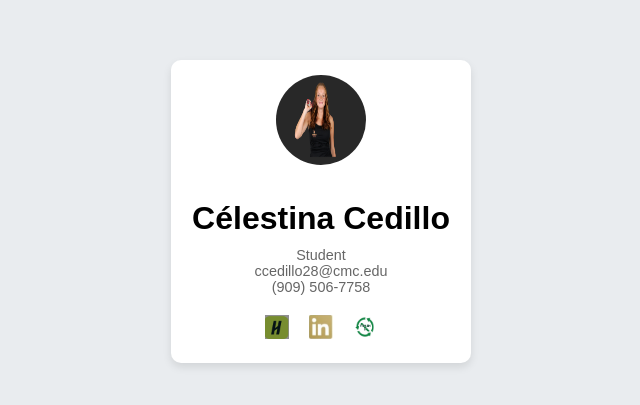
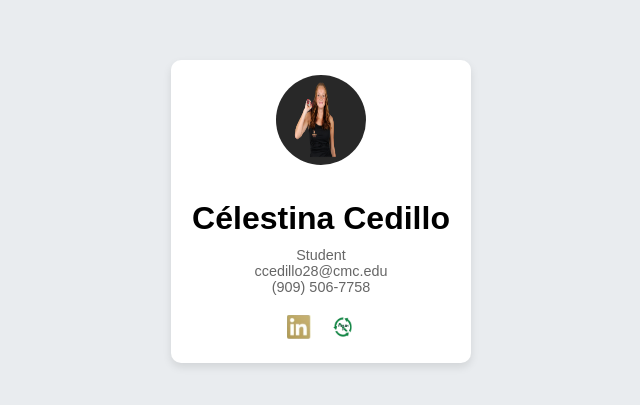
Before and after one commit to celestinacedillo/celestinacedillo.github.io, a plain HTML site: page index.html in a window 1280 px wide. Shown: the part 189-594 px from the top of the page, without its empty margins (319-959 px from the left). Drawn offline with Linux system fonts and the light colour scheme.

Commit message:
Update index.html

```diff
--- a/index.html
+++ b/index.html
@@ -17,7 +17,7 @@
  <p>(909) 506-7758</p>
  <div class="social-icons">
  <a href="https://cmc.joinhandshake.com/feed">
- <img src="https://raw.githubusercontent.com/celestinacedillo/celestinacedillo.github.io/main/images/handshake.png" alt="Handshake"></a>
+ <alt="Handshake"></a>
  <a href="https://www.linkedin.com/notifications/?filter=all">
  <img src="https://raw.githubusercontent.com/celestinacedillo/celestinacedillo.github.io/main/images/linkedin pic.png" alt="LinkedIn"></a>
  <a href="https://github.com/celestinacedillo/celestinacedillo.github.io/blob/main/index.html">
```
